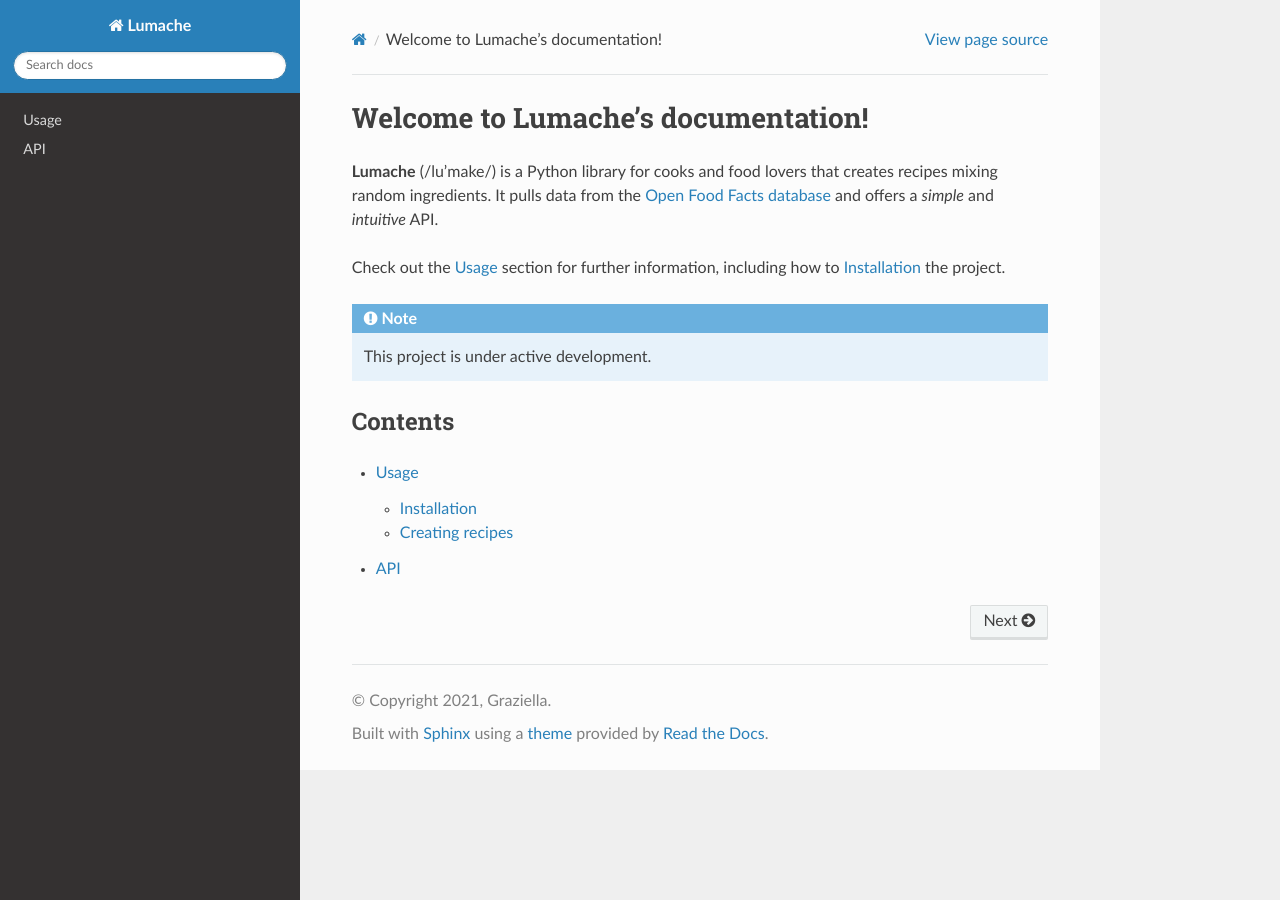
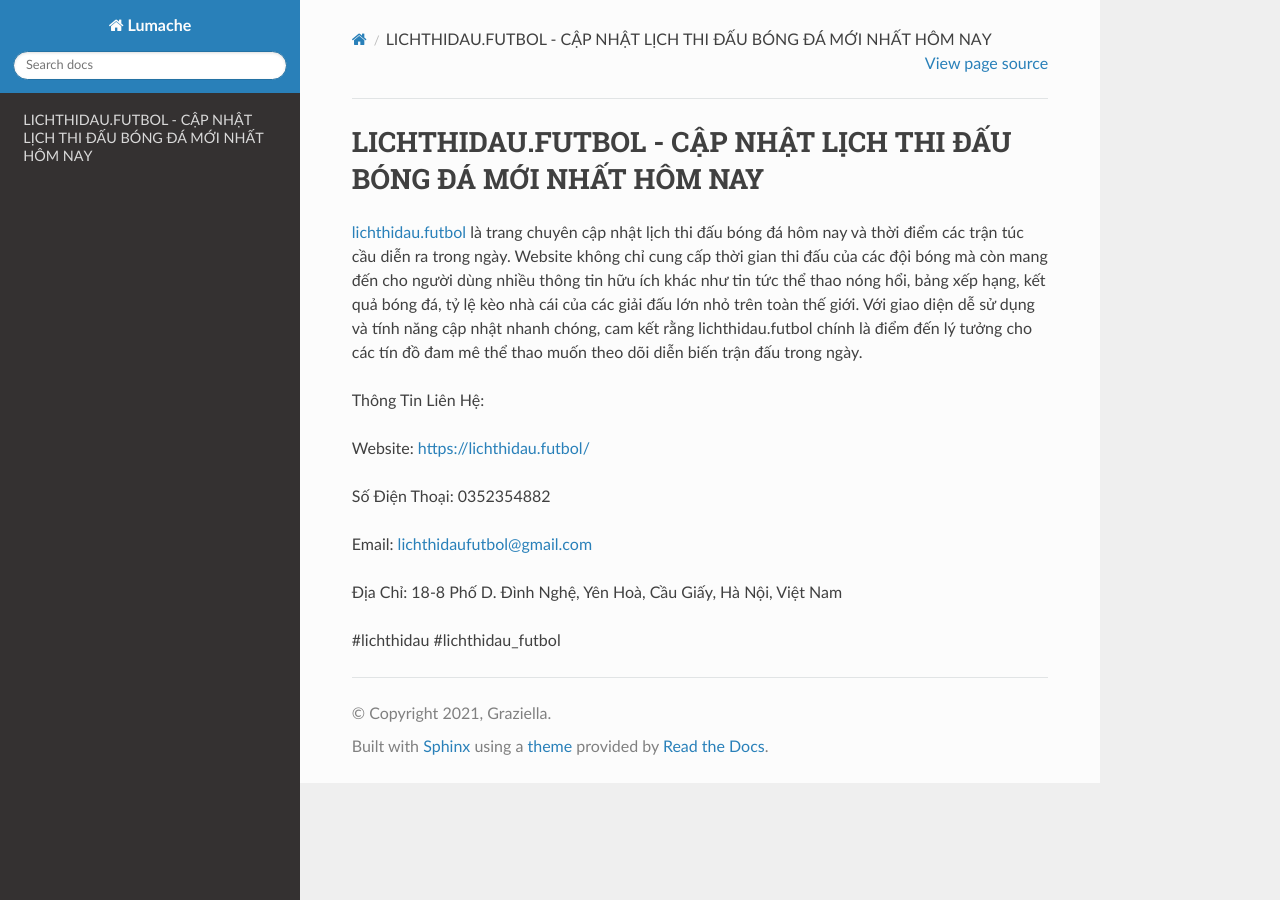
Before and after one commit to antonniotrombeta/lichthidaufutbol, a Sphinx documentation site: the page built from docs/source/index.rst, in a window 1280 px wide. Built offline with Sphinx 7.4.7 and the Read the Docs theme 3.1.0, drawn with Linux system fonts in a browser that asks for light colours.

Commit message:
Update index.rst

```diff
--- a/docs/source/index.rst
+++ b/docs/source/index.rst
@@ -1,22 +1,16 @@
-Welcome to Lumache's documentation!
+LICHTHIDAU.FUTBOL - CẬP NHẬT LỊCH THI ĐẤU BÓNG ĐÁ MỚI NHẤT HÔM NAY
 ===================================
 
-**Lumache** (/lu'make/) is a Python library for cooks and food lovers
-that creates recipes mixing random ingredients.
-It pulls data from the `Open Food Facts database <https://world.openfoodfacts.org/>`_
-and offers a *simple* and *intuitive* API.
+`lichthidau.futbol <https://lichthidau.futbol/>`_ là trang chuyên cập nhật lịch thi đấu bóng đá hôm nay và thời điểm các trận túc cầu diễn ra trong ngày. Website không chỉ cung cấp thời gian thi đấu của các đội bóng mà còn mang đến cho người dùng nhiều thông tin hữu ích khác như tin tức thể thao nóng hổi, bảng xếp hạng, kết quả bóng đá, tỷ lệ kèo nhà cái của các giải đấu lớn nhỏ trên toàn thế giới. Với giao diện dễ sử dụng và tính năng cập nhật nhanh chóng, cam kết rằng lichthidau.futbol chính là điểm đến lý tưởng cho các tín đồ đam mê thể thao muốn theo dõi diễn biến trận đấu trong ngày.
 
-Check out the :doc:`usage` section for further information, including
-how to :ref:`installation` the project.
+Thông Tin Liên Hệ:
 
-.. note::
+Website: https://lichthidau.futbol/
 
-   This project is under active development.
+Số Điện Thoại: 0352354882
 
-Contents
---------
+Email: lichthidaufutbol@gmail.com
 
-.. toctree::
+Địa Chỉ: 18-8 Phố D. Đình Nghệ, Yên Hoà, Cầu Giấy, Hà Nội, Việt Nam
 
-   usage
-   api
+#lichthidau #lichthidau_futbol
```
